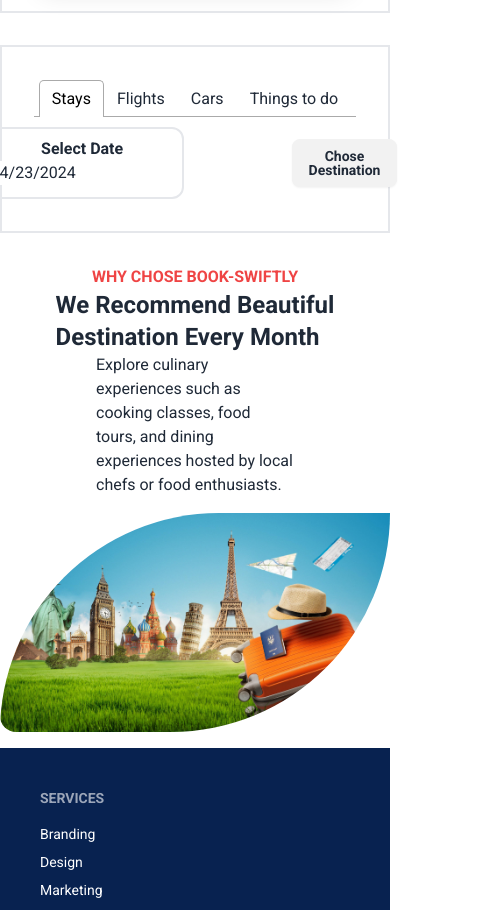
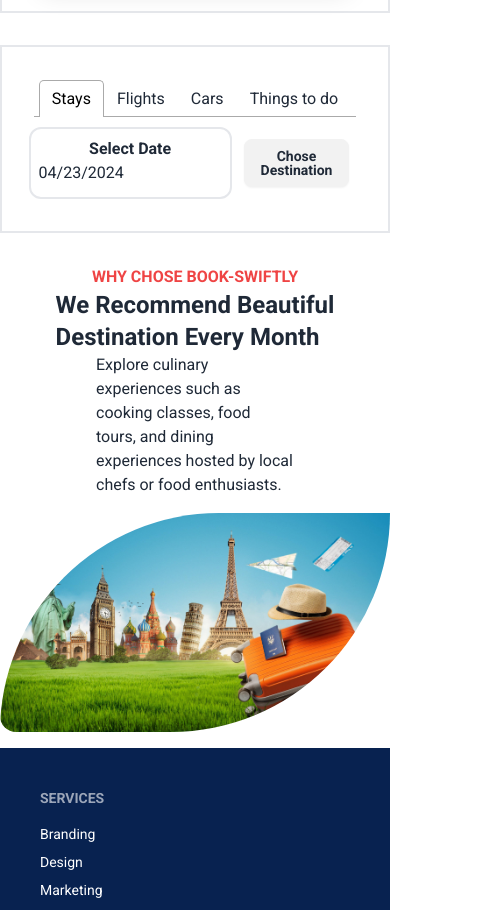
Before and after one commit to mdshakil04/book-Swiftly-client, a React (Vite) app: page / in a window 390 px wide. Shown: the part 4960-5870 px from the top of the page, 490 px wide, since content can reach past the window. Built offline with nearby package versions, Linux system fonts and the light colour scheme; no server answers.

Commit message:
Responsive issue fixed

```diff
--- a/src/index.css
+++ b/src/index.css
@@ -3,4 +3,5 @@
 @tailwind utilities;
 body{
     font-family: "Roboto", sans-serif;
+    font-weight:400;
 }
--- a/src/pages/Home/BookingCategories/BookingCategories.jsx
+++ b/src/pages/Home/BookingCategories/BookingCategories.jsx
@@ -18,8 +18,8 @@ const BookingCategories = () => {
         </TabList>
 
         <TabPanel>
-          <div className=" flex gap-24 container mx-auto justify-center">
-            <div className=" max-w-xs p-2 border-2 rounded-xl">
+          <div className=" flex lg:gap-24 container mx-auto justify-center">
+            <div className=" lg:max-w-xs p-2 border-2 rounded-xl">
               <h2 className=" font-bold">Select Date</h2>
               <DatePicker
                 selected={startDate}
@@ -33,7 +33,7 @@ const BookingCategories = () => {
                 </div>
                 <ul
                   tabIndex={0}
-                  className="dropdown-content z-[1] menu p-2 shadow bg-base-100 rounded-box w-52"
+                  className="dropdown-content z-[1] menu p-2 shadow bg-base-100 rounded-box w-auto"
                 >
                   <li>
                     <a>Dhaka</a>
```
